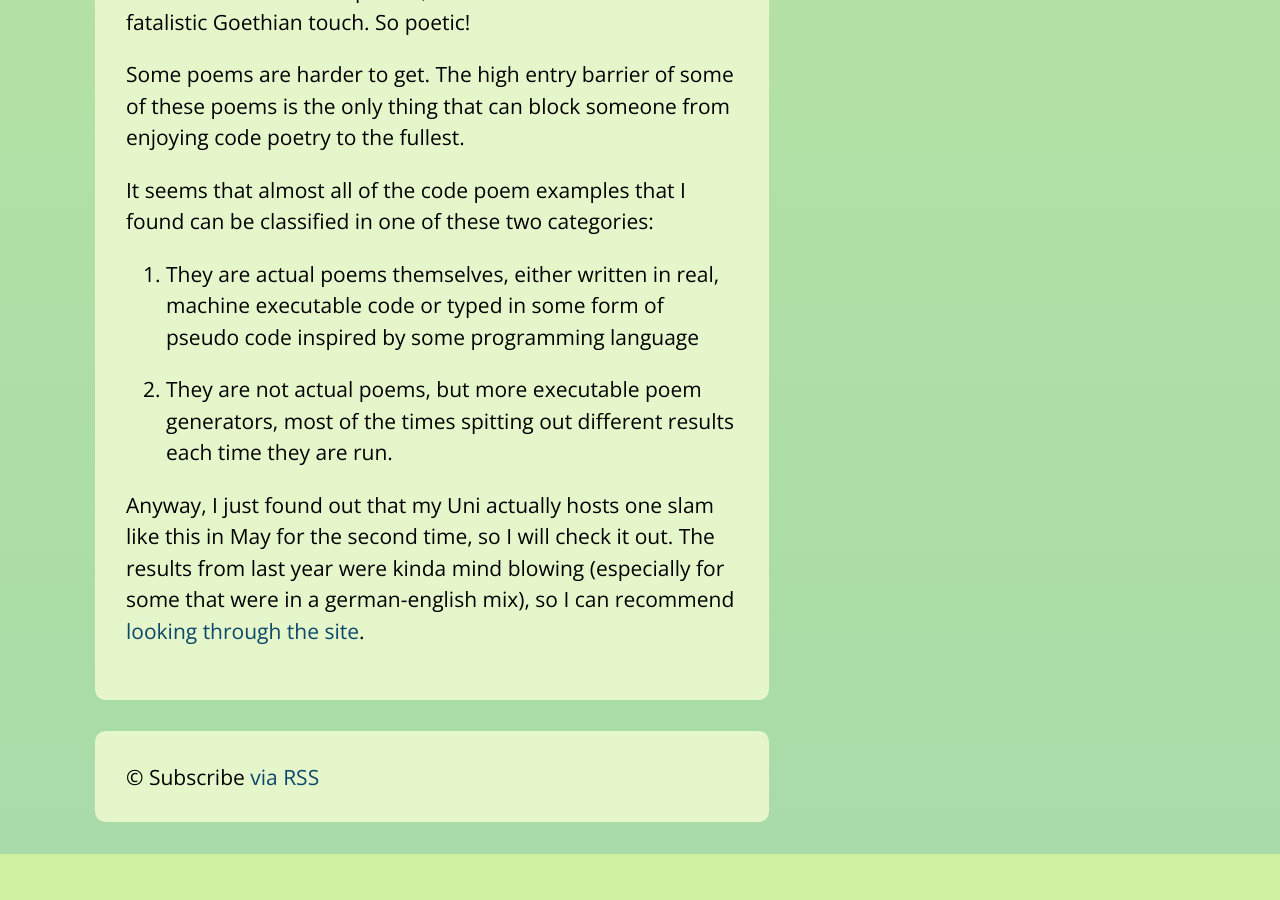
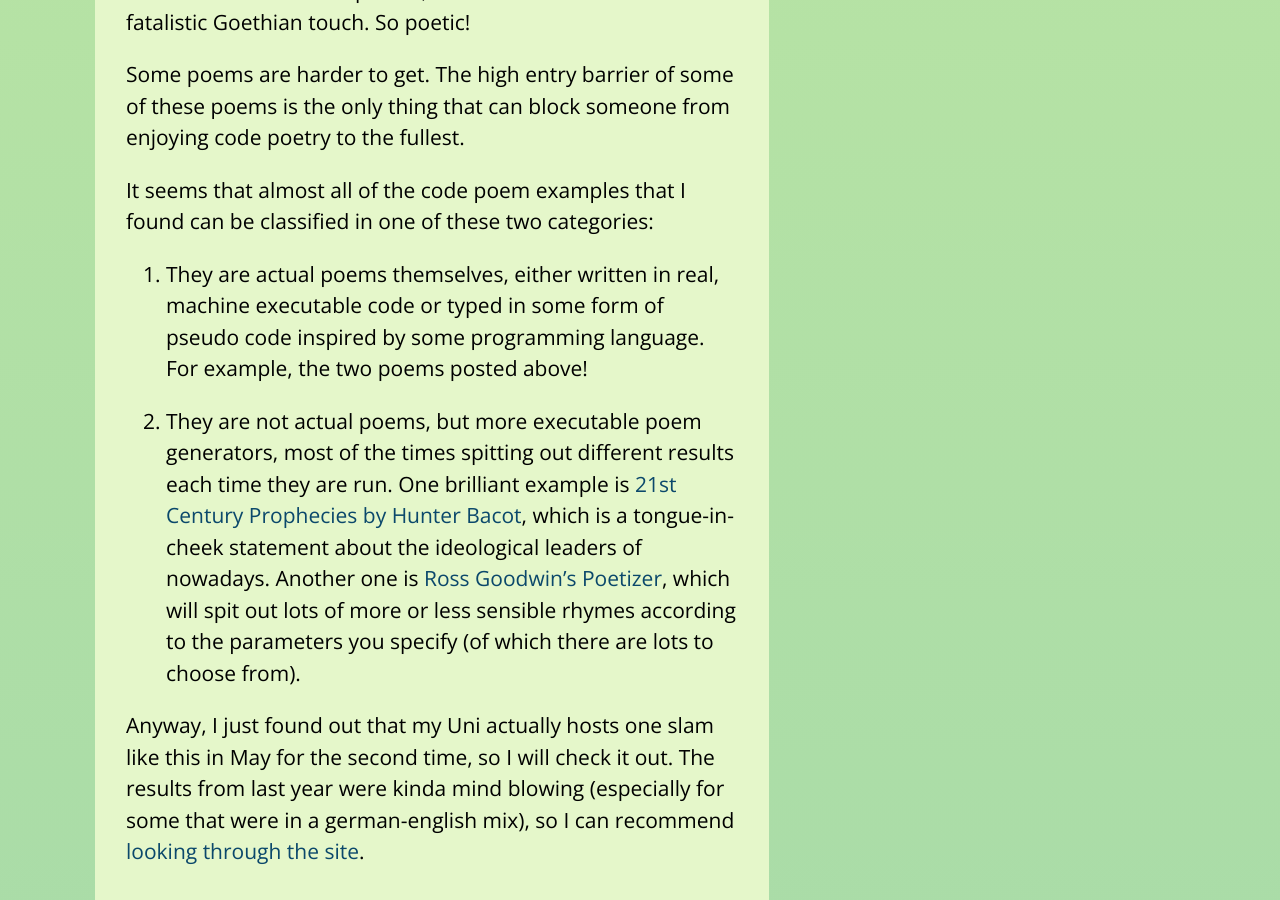
Before and after one commit to mionisation/mionisation.github.io, a Jekyll site: the page built from _posts/2016-04-21-introducing-code-poetry.markdown, in a window 1280 px wide and 900 px high, scrolled down 2039 px. Built offline with Jekyll 4.4.1, drawn with Linux system fonts in a browser that asks for light colours; some web fonts are replaced; before the commit the page ends 2893 px from its top, so only the background shows below that.

Commit message:
update post

```diff
--- a/_posts/2016-04-21-introducing-code-poetry.markdown
+++ b/_posts/2016-04-21-introducing-code-poetry.markdown
@@ -47,10 +47,9 @@ Some poems are harder to get. The high entry barrier of some of these poems is t
 
 It seems that almost all of the code poem examples that I found can be classified in one of these two categories:
 
-1. They are actual poems themselves, either written in real, machine executable code or typed in some form of pseudo code inspired by some programming language
+1. They are actual poems themselves, either written in real, machine executable code or typed in some form of pseudo code inspired by some programming language. For example, the two poems posted above!
 
-2. They are not actual poems, but more executable poem generators, most of the times spitting out different results each time they are run.
-
+2. They are not actual poems, but more executable poem generators, most of the times spitting out different results each time they are run. One brilliant example is [21st Century Prophecies by Hunter Bacot][7], which is a tongue-in-cheek statement about the ideological leaders of nowadays. Another one is [Ross Goodwin's Poetizer][6], which will spit out lots of more or less sensible rhymes according to the parameters you specify (of which there are lots to choose from).
 
 Anyway, I just found out that my Uni actually hosts one slam like this in May for the second time, so I will check it out. The results from last year were kinda mind blowing (especially for some that were in a german-english mix), so I can recommend [looking through the site][5].
 
@@ -60,3 +59,5 @@ Anyway, I just found out that my Uni actually hosts one slam like this in May fo
 [3]: http://stanford.edu/~mkagen/codepoetryslam/ "Stanford Code Poetry Slam Homepage"
 [4]: http://code-poems.com/ "Code{poems}"
 [5]: https://codepoetry.at/ "Code Poetry Slam at Technical University of Vienna 2016"
+[6]: https://github.com/rossgoodwin/poetizer "Ross Goodwin's Poetizer"
+[7]: http://stanford.edu/~mkagen/codepoetryslam/#1.1_bacot "Hunter Bacot's 21st Century Prophecies"
```
